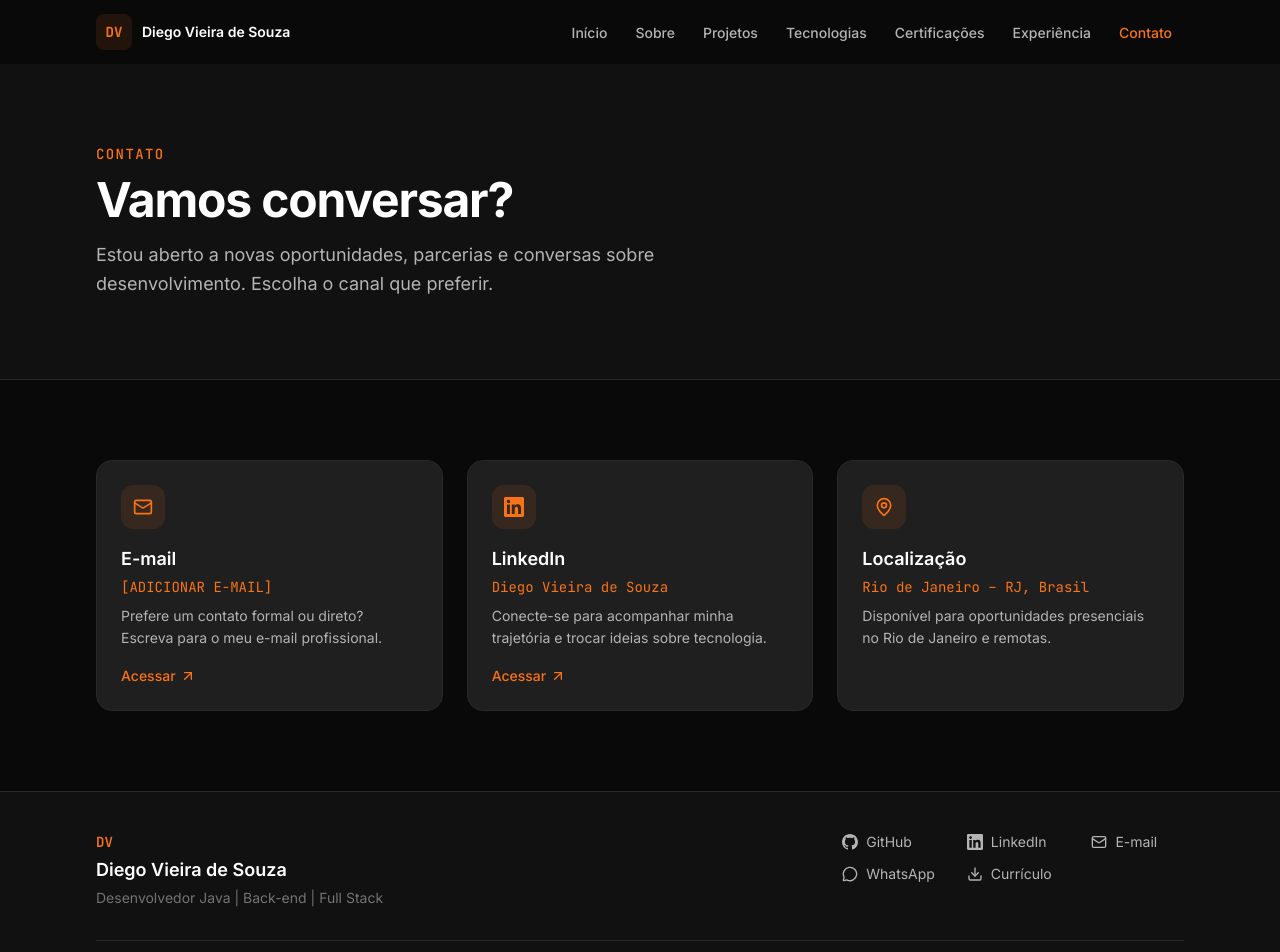
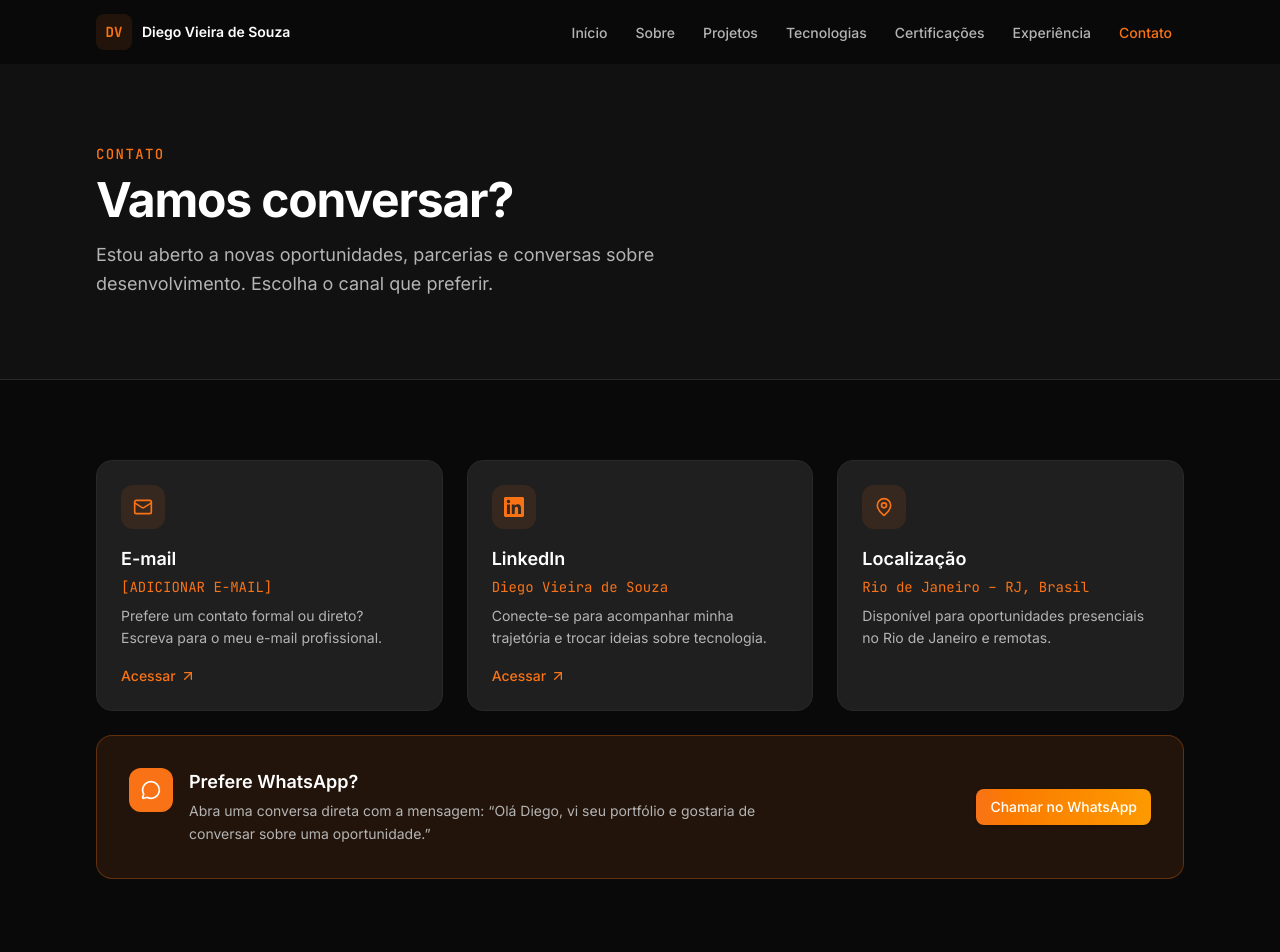
Before and after one commit to diegovieiradv/portfolio-diego-vieira, a Next.js app: page /contato in a window 1280 px wide. Shown: the top 952 px of the page. Built offline with nearby package versions, Linux system fonts and the light colour scheme.

Commit message:
feat: criar seção de WhatsApp

```diff
--- a/src/app/contato/page.tsx
+++ b/src/app/contato/page.tsx
@@ -1,15 +1,22 @@
 import type { Metadata } from "next";
-import { Mail, MapPin } from "lucide-react";
+import { Mail, MapPin, MessageCircle } from "lucide-react";
 import { personal } from "@/data/personal";
 import { Container } from "@/components/ui/Container";
 import { ContactCard } from "@/components/ui/ContactCard";
+import { ButtonLink } from "@/components/ui/Button";
 import { LinkedinIcon } from "@/components/shared/icons";
 
 export const metadata: Metadata = {
   title: "Contato",
   description:
-    "Fale com Diego Vieira de Souza por e-mail ou LinkedIn sobre oportunidades na área de desenvolvimento.",
+    "Fale com Diego Vieira de Souza por e-mail, WhatsApp ou LinkedIn sobre oportunidades na área de desenvolvimento.",
 };
+
+function getWhatsAppUrl(): string {
+  const number = personal.whatsapp.replace(/\D/g, "");
+  const text = encodeURIComponent(personal.whatsappMessage);
+  return number ? `https://wa.me/${number}?text=${text}` : personal.whatsapp;
+}
 
 export default function ContatoPage() {
   const contacts = [
@@ -65,6 +72,30 @@ export default function ContatoPage() {
               <ContactCard key={contact.title} {...contact} />
             ))}
           </div>
+
+          <div className="mt-6 flex flex-col items-start gap-6 rounded-2xl border border-primary/30 bg-primary-subtle p-6 sm:flex-row sm:items-center sm:justify-between sm:p-8">
+            <div className="flex items-start gap-4">
+              <span className="flex h-11 w-11 shrink-0 items-center justify-center rounded-xl bg-primary text-white">
+                <MessageCircle className="h-5 w-5" aria-hidden="true" />
+              </span>
+              <div>
+                <h2 className="text-lg font-semibold text-foreground">Prefere WhatsApp?</h2>
+                <p className="mt-1 max-w-xl text-sm leading-relaxed text-secondary">
+                  Abra uma conversa direta com a mensagem: “{personal.whatsappMessage}”
+                </p>
+              </div>
+            </div>
+            <ButtonLink
+              href={getWhatsAppUrl()}
+              variant="primary"
+              size="sm"
+              target="_blank"
+              rel="noopener noreferrer"
+              className="shrink-0"
+            >
+              Chamar no WhatsApp
+            </ButtonLink>
+          </div>
         </Container>
       </section>
     </>
```
